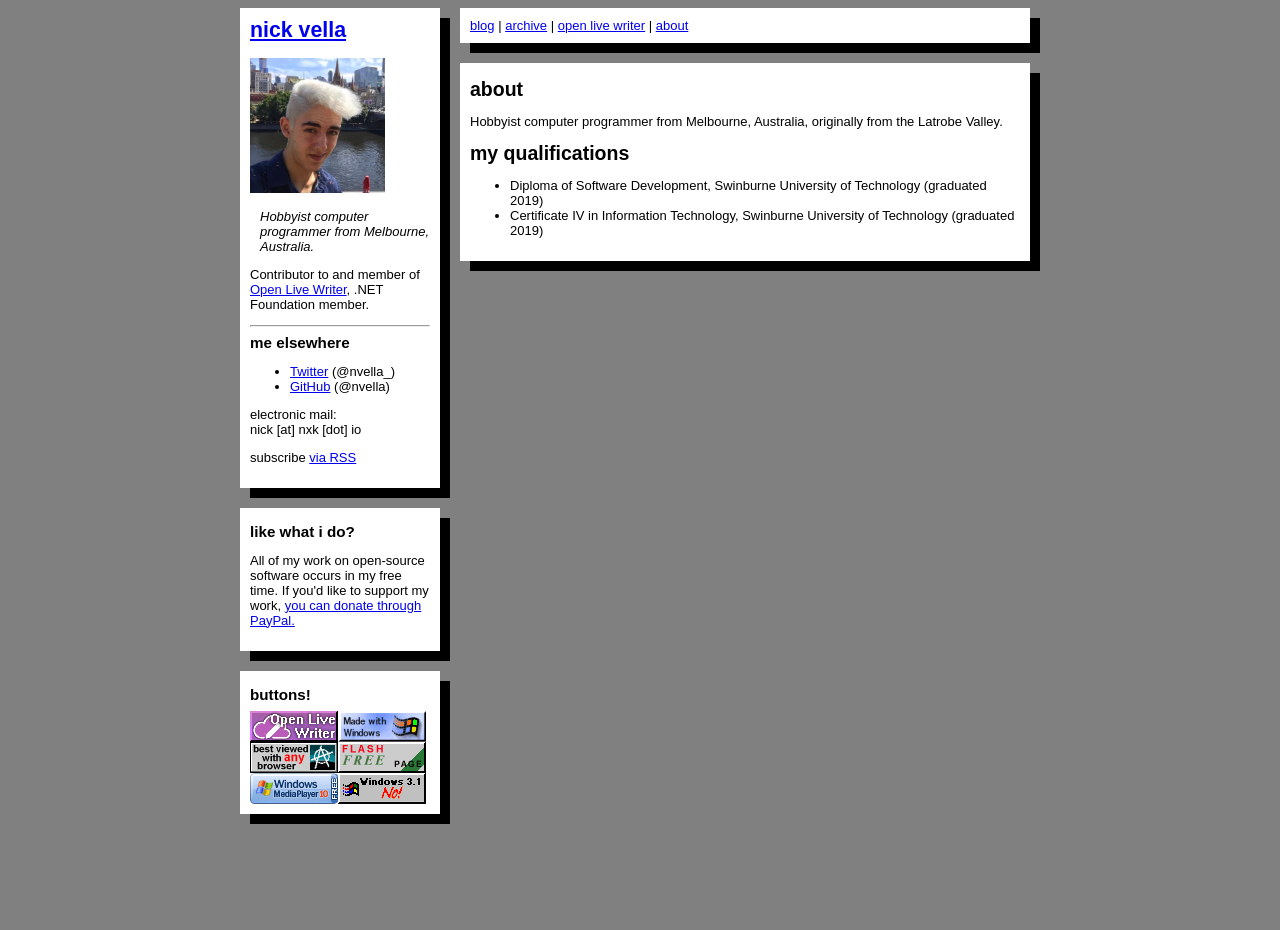
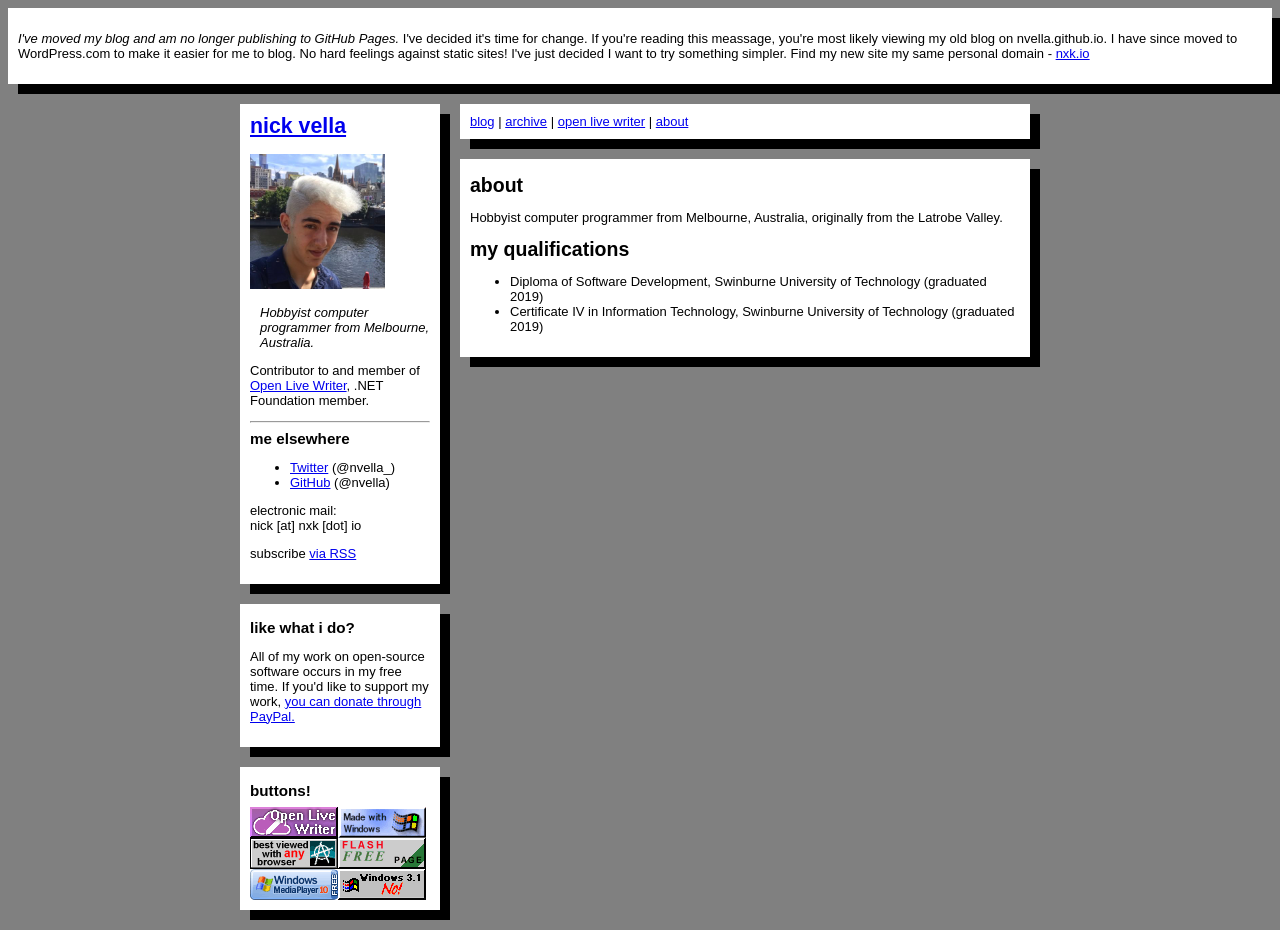
Before and after one commit to nvella/nvella.github.io, a Jekyll site: the page built from about.md, in a window 1280 px wide. Built offline with Jekyll 4.4.1, drawn with Linux system fonts in a browser that asks for light colours; before the commit the page ends 900 px from its top, so only the background shows below that.

Commit message:
Update default.html

```diff
--- a/_layouts/default.html
+++ b/_layouts/default.html
@@ -4,6 +4,10 @@
   {%- include head.html -%}
 
   <body>
+    <div class="col-box">
+      <p><em>I've moved my blog and am no longer publishing to GitHub Pages.</em> I've decided it's time for change. If you're reading this meassage, you're most likely viewing my old blog on nvella.github.io. I have since moved to WordPress.com to make it easier for me to blog. No hard feelings against static sites! I've just decided I want to try something simpler. Find my new site my same personal domain - <a href="https://nxk.io">nxk.io</a> </p>
+    </div>
+
     <div class="container">
       {%- include left-col.html -%}
 
```
